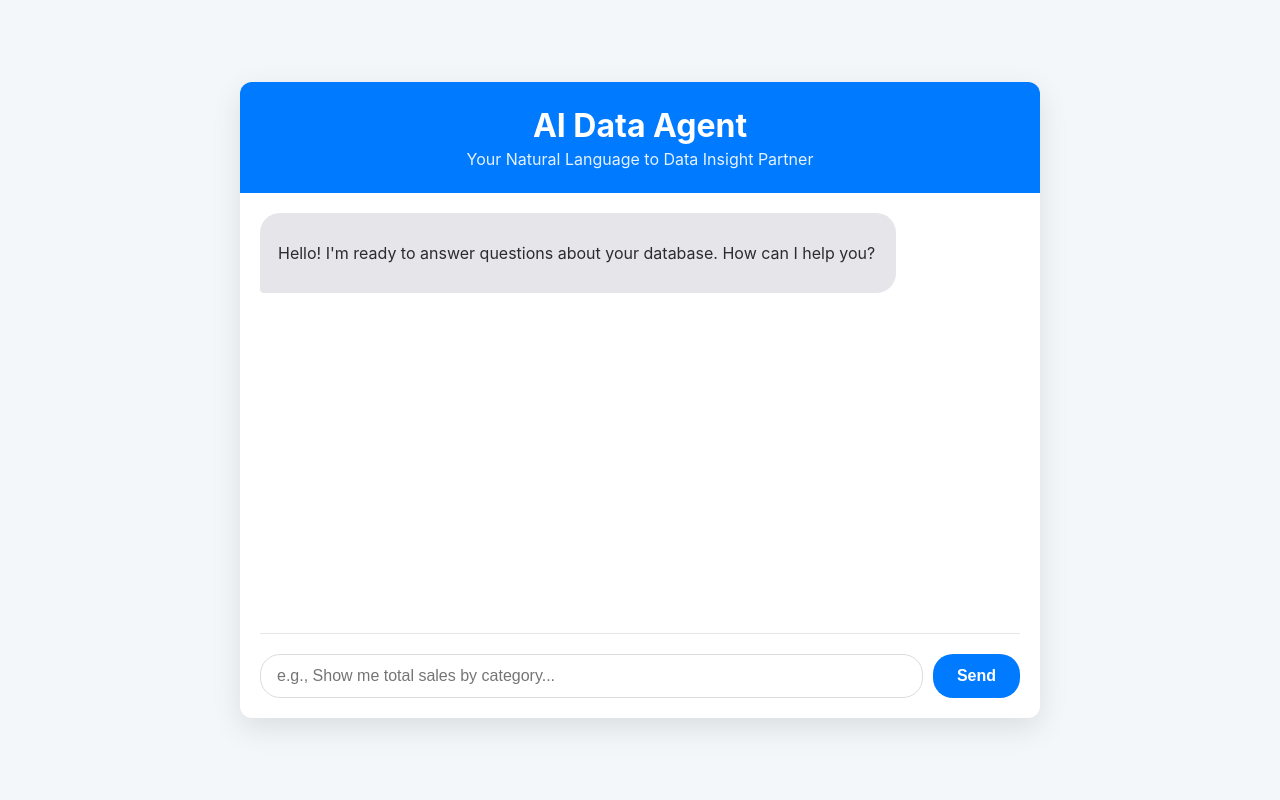
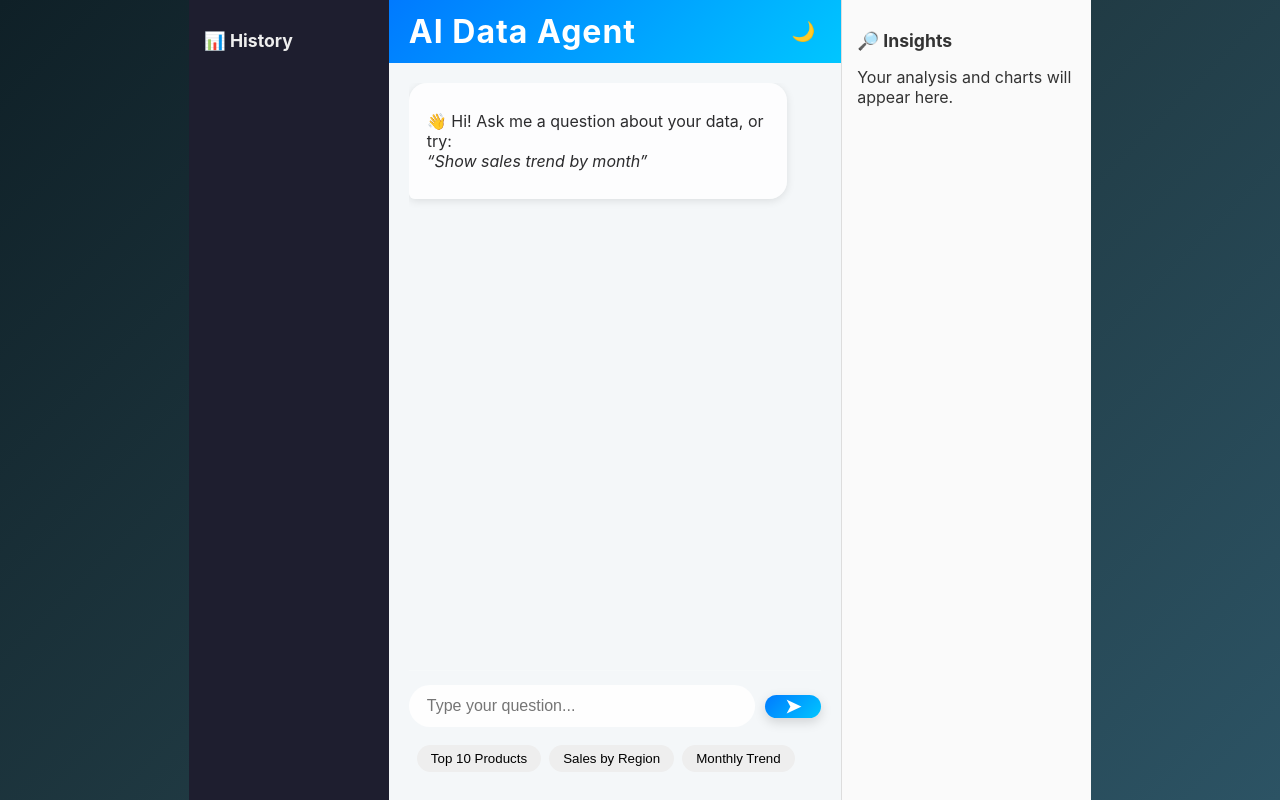
Before and after one commit to Yesh045/AI_Data_Agent, a Flask app: page / in a window 1280 px wide. Run offline with Flask 3, Linux system fonts and the light colour scheme.

Commit message:
Feat : improved webpage and litte resoning of ai

```diff
--- a/app.py
+++ b/app.py
@@ -1,9 +1,9 @@
 from flask import Flask, render_template, request, jsonify
 from sqlalchemy import create_engine
-import pandas as pd
+import json
 
-# Import the functions from your existing agent.py
-from agent import get_db_schema, generate_sql, execute_query
+# Import the updated and new functions from our logic file
+from agent_logic import get_db_schema, generate_sql, execute_query, generate_chat_response, analyze_data_for_insights
 
 # --- FLASK APP SETUP ---
 app = Flask(__name__)
@@ -13,11 +13,9 @@ db_path = 'sales.db'
 engine = create_engine(f'sqlite:///{db_path}')
 db_schema = get_db_schema(engine)
 
-# Keep a simple chat history in memory (for this example)
 chat_history = []
 
 # --- API ROUTES ---
-
 @app.route('/')
 def index():
     """Renders the main web page."""
@@ -25,40 +23,54 @@ def index():
 
 @app.route('/ask', methods=['POST'])
 def ask_agent():
-    """Receives a question from the frontend and returns the AI's response."""
-    global chat_history # Use the global history list
-
+    """
+    Receives a question from the frontend, determines intent,
+    and returns a multi-part response with AI-driven insights.
+    """
+    global chat_history
     user_prompt = request.json.get('prompt')
     if not user_prompt:
         return jsonify({"error": "No prompt provided."}), 400
 
-    # 1. Generate SQL Query
-    sql_query = generate_sql(user_prompt, db_schema, chat_history)
-    if not sql_query:
-        return jsonify({"error": "Failed to generate SQL query."}), 500
+    # Simple intent detection
+    is_chat_request = user_prompt.lower().startswith(('what is', 'is this', 'why', 'who', 'explain'))
 
-    # Add to history for context in the next turn
-    chat_history.append({"user": user_prompt, "sql": sql_query})
+    # Initialize the response object
+    response_payload = {"sql": None, "results": None, "analysis": None, "chat_response": None}
 
-    # 2. Execute Query
-    results_df = execute_query(engine, sql_query)
+    if not is_chat_request:
+        # --- DATA QUERY & ANALYSIS PATH ---
+        sql_query = generate_sql(user_prompt, db_schema, chat_history)
+        if not sql_query:
+            response_payload["chat_response"] = "I'm sorry, I couldn't generate a SQL query for that request."
+            return jsonify(response_payload)
 
-    # 3. Format the response
-    if results_df is None:
-        return jsonify({
-            "sql": sql_query,
-            "results": "Error executing query.",
-            "viz": None
-        })
+        response_payload["sql"] = sql_query
+        chat_history.append({"user": user_prompt, "sql": sql_query})
 
-    # Convert DataFrame to a format that can be sent as JSON
-    results_json = results_df.to_dict(orient='records')
+        results_df = execute_query(engine, sql_query)
 
-    # For now, we'll send the data back and let the frontend handle plotting
-    return jsonify({
-        "sql": sql_query,
-        "results": results_json
-    })
+        if results_df is not None:
+            if not results_df.empty:
+                results_json = results_df.to_dict(orient='records')
+                response_payload["results"] = results_json
+
+                # *** The NEW Smart Step ***
+                # Ask the AI to analyze the results and provide insights
+                analysis_json_str = analyze_data_for_insights(user_prompt, results_df)
+                response_payload["analysis"] = json.loads(analysis_json_str) # Parse the JSON string
+            else:
+                 response_payload["analysis"] = {"summary": "The query ran successfully but returned no data.", "chart_config": None}
+        else:
+            response_payload["analysis"] = {"summary": "There was an error executing the SQL query.", "chart_config": None}
+
+    else:
+        # --- CHAT PATH ---
+        chat_response = generate_chat_response(user_prompt, db_schema, chat_history)
+        response_payload["chat_response"] = chat_response
+        chat_history.append({"user": user_prompt, "chat": chat_response})
+
+    return jsonify(response_payload)
 
 if __name__ == '__main__':
     app.run(debug=True)
--- a/static/script.js
+++ b/static/script.js
@@ -3,44 +3,112 @@ document.addEventListener('DOMContentLoaded', () => {
     const sendBtn = document.getElementById('send-btn');
     const chatBox = document.getElementById('chat-box');
 
-    const sendMessage = async () => {
-        const prompt = userInput.value.trim();
-        if (!prompt) return;
+    // Get references to our dashboard panels
+    const insightBox = document.getElementById('insight-box');
+    const downloadBtn = document.getElementById('download-chart-btn');
+    const suggestionChips = document.querySelectorAll('.chip');
 
-        // Display user message
-        appendMessage(prompt, 'user-message');
+    let chartInstance = null;
+
+    const sendMessage = async (prompt) => {
+        if (!prompt || prompt.trim() === '') return;
+
+        appendChatMessage(prompt, 'user-message');
         userInput.value = '';
+        appendChatMessage('<p>Thinking...</p>', 'bot-message', true);
 
         try {
             const response = await fetch('/ask', {
                 method: 'POST',
-                headers: {
-                    'Content-Type': 'application/json',
-                },
+                headers: { 'Content-Type': 'application/json' },
                 body: JSON.stringify({ prompt: prompt }),
             });
 
-            if (!response.ok) {
-                throw new Error(`HTTP error! status: ${response.status}`);
-            }
+            if (!response.ok) throw new Error(`HTTP error! status: ${response.status}`);
 
             const data = await response.json();
-
-            // Display bot response (SQL and results)
-            let botHtml = `<p>Here is the SQL I generated:</p><pre>${data.sql}</pre>`;
-
-            if (data.results && data.results.length > 0) {
-                 botHtml += `<p>And here are the results:</p>${createTable(data.results)}`;
-            } else {
-                 botHtml += `<p>The query ran successfully but returned no data.</p>`;
-            }
-
-            appendMessage(botHtml, 'bot-message');
+            updateUI(data);
 
         } catch (error) {
             console.error('Error:', error);
-            appendMessage('Sorry, something went wrong. Please check the console for details.', 'bot-message');
+            const errorData = { analysis: { summary: 'Sorry, a technical error occurred. Please check the server console.' } };
+            updateChat(errorData);
+            updateInsights(errorData);
         }
+    };
+
+    const updateUI = (data) => {
+        updateChat(data);
+        updateInsights(data);
+    };
+
+    const updateChat = (data) => {
+        const loadingMessage = chatBox.querySelector('.loading');
+        let chatHtml = '';
+
+        if (data.chat_response) {
+            chatHtml = `<p>${data.chat_response}</p>`;
+        } else if (data.analysis && data.analysis.summary) {
+            chatHtml = `<p>${data.analysis.summary}</p>`;
+        } else {
+            chatHtml = `<p>I've updated the insights panel with your results.</p>`;
+        }
+
+        if (loadingMessage) {
+            loadingMessage.innerHTML = chatHtml;
+            loadingMessage.classList.remove('loading');
+        } else {
+            appendChatMessage(chatHtml, 'bot-message');
+        }
+    };
+
+    const updateInsights = (data) => {
+        // Always clear the panel and hide the button first for a fresh slate
+        insightBox.innerHTML = '';
+        downloadBtn.style.display = 'none';
+
+        if (data.sql) {
+            const details = document.createElement('details');
+            details.innerHTML = `<summary>Show SQL Query</summary><pre>${data.sql}</pre>`;
+            insightBox.appendChild(details);
+        }
+
+        if (data.analysis && data.analysis.chart_config) {
+            const canvas = document.createElement('canvas');
+            canvas.id = 'botChart';
+            insightBox.appendChild(canvas);
+            renderChart(data.analysis.chart_config, data.results);
+            downloadBtn.style.display = 'block'; // Show the download button only if a chart exists
+        } else if (data.results && data.results.length > 0) {
+            insightBox.innerHTML += createTable(data.results);
+        } else if (!data.sql && !data.chat_response) {
+             insightBox.innerHTML = '<p>No analysis to display. Ask a question!</p>';
+        }
+    };
+
+    const renderChart = (config, data) => {
+        const ctx = document.getElementById('botChart').getContext('2d');
+        if (chartInstance) {
+            chartInstance.destroy();
+        }
+
+        config.data.datasets.forEach(dataset => {
+            const dataKey = dataset.data[0];
+            dataset.data = data.map(row => row[dataKey]);
+        });
+
+        const labelKey = config.data.labels[0];
+        config.data.labels = data.map(row => row[labelKey]);
+
+        chartInstance = new Chart(ctx, config);
+    };
+
+    const downloadChart = () => {
+        if (!chartInstance) return;
+        const link = document.createElement('a');
+        link.href = chartInstance.toBase64Image();
+        link.download = 'ai_data_agent_chart.png';
+        link.click();
     };
 
     const createTable = (data) => {
@@ -57,9 +125,11 @@ document.addEventListener('DOMContentLoaded', () => {
         return table;
     };
 
-    const appendMessage = (content, className) => {
+    const appendChatMessage = (content, className, isLoading = false) => {
         const messageDiv = document.createElement('div');
         messageDiv.className = `message ${className}`;
+        if (isLoading) { messageDiv.classList.add('loading'); }
+
         if (className === 'bot-message') {
             messageDiv.innerHTML = content;
         } else {
@@ -71,10 +141,16 @@ document.addEventListener('DOMContentLoaded', () => {
         chatBox.scrollTop = chatBox.scrollHeight;
     };
 
-    sendBtn.addEventListener('click', sendMessage);
+    sendBtn.addEventListener('click', () => sendMessage(userInput.value));
     userInput.addEventListener('keypress', (e) => {
-        if (e.key === 'Enter') {
-            sendMessage();
-        }
+        if (e.key === 'Enter') sendMessage(userInput.value);
+    });
+    downloadBtn.addEventListener('click', downloadChart);
+    suggestionChips.forEach(chip => {
+        chip.addEventListener('click', () => {
+            const prompt = chip.textContent;
+            userInput.value = prompt;
+            sendMessage(prompt);
+        });
     });
 });
--- a/static/style.css
+++ b/static/style.css
@@ -1,41 +1,46 @@
+/* Base reset */
 body {
-    font-family: -apple-system, BlinkMacSystemFont, 'Segoe UI', Roboto, Helvetica, Arial, sans-serif;
-    background-color: #f4f7f9;
+  font-family: "Inter", -apple-system, BlinkMacSystemFont, sans-serif;
+  background: linear-gradient(135deg, #0f2027, #203a43, #2c5364);
   margin: 0;
   display: flex;
   justify-content: center;
   align-items: center;
   min-height: 100vh;
+  color: #333;
 }
 
-.container {
-    width: 100%;
-    max-width: 800px;
-    background-color: #fff;
-    border-radius: 12px;
-    box-shadow: 0 10px 30px rgba(0, 0, 0, 0.1);
+/* Glass container */
+.container.glass {
+  width: 95%;
+  max-width: 850px;
+  background: rgba(255, 255, 255, 0.15);
+  border-radius: 20px;
+  box-shadow: 0 10px 40px rgba(0,0,0,0.2);
+  backdrop-filter: blur(15px);
+  overflow: hidden;
   display: flex;
   flex-direction: column;
-    overflow: hidden;
 }
 
+/* Header */
 header {
-    padding: 24px;
-    background-color: #007aff;
+  padding: 22px;
+  background: linear-gradient(135deg, #007aff, #00c6ff);
+  text-align: center;
   color: white;
-    text-align: center;
 }
-
 header h1 {
   margin: 0;
   font-size: 2em;
+  letter-spacing: 1px;
+}
+header p {
+  margin: 4px 0 0;
+  opacity: 0.85;
 }
 
-header p {
-    margin: 4px 0 0;
-    opacity: 0.9;
-}
-
+/* Chat window */
 .chat-window {
   display: flex;
   flex-direction: column;
@@ -48,75 +53,202 @@ header p {
   overflow-y: auto;
   margin-bottom: 20px;
   padding-right: 10px;
-    height: 50vh;
+  height: 60vh;
+  scrollbar-width: thin;
+}
+.chat-box::-webkit-scrollbar {
+  width: 6px;
+}
+.chat-box::-webkit-scrollbar-thumb {
+  background: rgba(255,255,255,0.3);
+  border-radius: 10px;
 }
 
+/* Messages */
 .message {
-    margin-bottom: 16px;
+  margin-bottom: 14px;
   padding: 12px 18px;
-    border-radius: 20px;
-    max-width: 80%;
-    line-height: 1.5;
+  border-radius: 18px;
+  max-width: 85%;
+  animation: fadeIn 0.3s ease-in-out;
 }
 
 .user-message {
-    background-color: #007aff;
+  background: linear-gradient(135deg, #007aff, #8e2de2);
   color: white;
   align-self: flex-end;
-    margin-left: auto;
-    border-bottom-right-radius: 4px;
+  border-bottom-right-radius: 6px;
+  box-shadow: 0 4px 12px rgba(0,0,0,0.15);
 }
 
 .bot-message {
-    background-color: #e5e5ea;
+  background-color: rgba(255,255,255,0.8);
   color: #2c2c2e;
   align-self: flex-start;
-    border-bottom-left-radius: 4px;
+  border-bottom-left-radius: 6px;
+  box-shadow: 0 2px 8px rgba(0,0,0,0.1);
 }
 
 .bot-message pre {
-    background-color: #2c2c2e;
+  background: #1c1c1e;
   color: #f2f2f2;
   padding: 10px;
   border-radius: 8px;
-    white-space: pre-wrap;
-    word-wrap: break-word;
-    font-family: 'SF Mono', 'Menlo', 'Courier New', monospace;
+  overflow-x: auto;
 }
 
+.bot-message table {
+  width: 100%;
+  border-collapse: collapse;
+  margin-top: 10px;
+  font-size: 0.9em;
+}
+.bot-message th, .bot-message td {
+  border: 1px solid #ddd;
+  padding: 6px 10px;
+}
+.bot-message th {
+  background: #f4f7f9;
+}
+
+/* Chart container */
+.chart-container {
+  margin-top: 15px;
+  padding: 10px;
+  background: white;
+  border-radius: 12px;
+  box-shadow: 0 4px 12px rgba(0,0,0,0.1);
+}
+
+/* Input */
 .input-area {
   display: flex;
-    border-top: 1px solid #e5e5ea;
-    padding-top: 20px;
+  border-top: 1px solid rgba(255,255,255,0.2);
+  padding: 14px 0 10px;
+  align-items: center;
+}
+#user-input {
+  flex-grow: 1;
+  border: none;
+  border-radius: 25px;
+  padding: 12px 18px;
+  font-size: 1em;
+  outline: none;
+  background: rgba(255,255,255,0.9);
+}
+#send-btn {
+  margin-left: 10px;
+  background: linear-gradient(135deg, #007aff, #00c6ff);
+  color: white;
+  border: none;
+  padding: 0 20px;
+  border-radius: 25px;
+  font-size: 1.2em;
+  font-weight: bold;
+  cursor: pointer;
+  box-shadow: 0 4px 12px rgba(0,0,0,0.15);
+  transition: transform 0.2s ease, background 0.3s;
+}
+#send-btn:hover {
+  transform: scale(1.05);
 }
 
-#user-input {
-    flex-grow: 1;
-    border: 1px solid #dcdcdc;
-    border-radius: 20px;
-    padding: 12px 16px;
-    font-size: 1em;
-    outline: none;
-    transition: border-color 0.2s;
+/* Typing indicator */
+.loading::after {
+  content: " ⠋";
+  animation: dots 1s steps(5, end) infinite;
+}
+@keyframes dots {
+  0%, 20% { content: " ⠋"; }
+  40% { content: " ⠙"; }
+  60% { content: " ⠹"; }
+  80% { content: " ⠸"; }
+  100% { content: " ⠋"; }
 }
 
-#user-input:focus {
-    border-color: #007aff;
+/* Fade in animation */
+@keyframes fadeIn {
+  from { opacity: 0; transform: translateY(5px); }
+  to { opacity: 1; transform: translateY(0); }
+}
+/* Layout grid */
+.layout {
+  display: grid;
+  grid-template-columns: 200px 1fr 250px;
+  height: 100vh;
 }
 
-#send-btn {
-    margin-left: 10px;
-    background-color: #007aff;
-    color: white;
-    border: none;
-    padding: 0 24px;
-    border-radius: 20px;
-    font-size: 1em;
-    font-weight: 600;
+/* Sidebar */
+.sidebar {
+  background: #1e1e2f;
+  color: #eee;
+  padding: 15px;
+  overflow-y: auto;
+}
+.sidebar h2 {
+  font-size: 1.1em;
+  margin-bottom: 10px;
+}
+.sidebar ul {
+  list-style: none;
+  padding: 0;
+}
+.sidebar li {
+  padding: 8px;
   cursor: pointer;
-    transition: background-color 0.2s;
+  border-radius: 6px;
+}
+.sidebar li:hover {
+  background: rgba(255,255,255,0.1);
 }
 
-#send-btn:hover {
-    background-color: #0056b3;
+/* Main */
+.main {
+  display: flex;
+  flex-direction: column;
+  background: #f4f7f9;
 }
+.main header {
+  background: linear-gradient(135deg,#007aff,#00c6ff);
+  color: white;
+  padding: 12px 20px;
+  display: flex;
+  justify-content: space-between;
+  align-items: center;
+}
+#theme-toggle {
+  border: none;
+  background: transparent;
+  font-size: 1.2em;
+  cursor: pointer;
+  color: white;
+}
+
+/* Suggestions */
+.suggestions {
+  display: flex;
+  gap: 8px;
+  padding: 8px;
+}
+.chip {
+  background: #eee;
+  border: none;
+  padding: 6px 14px;
+  border-radius: 16px;
+  cursor: pointer;
+}
+.chip:hover {
+  background: #ddd;
+}
+
+/* Insights Panel */
+.insights {
+  background: #fafafa;
+  border-left: 1px solid #ddd;
+  padding: 15px;
+  overflow-y: auto;
+}
+.insights h2 {
+  font-size: 1.1em;
+  margin-bottom: 10px;
+}
--- a/templates/index.html
+++ b/templates/index.html
@@ -1,30 +1,56 @@
 <!DOCTYPE html>
 <html lang="en">
 <head>
-    <meta charset="UTF-8">
+  <meta charset="UTF-8" />
   <meta name="viewport" content="width=device-width, initial-scale=1.0">
   <title>AI Data Agent</title>
   <link rel="stylesheet" href="/static/style.css">
+  <script src="https://cdn.jsdelivr.net/npm/chart.js"></script>
 </head>
 <body>
-    <div class="container">
+  <div class="layout">
+
+    <aside class="sidebar">
+      <h2>📊 History</h2>
+      <ul id="history"></ul>
+    </aside>
+
+    <main class="main">
       <header>
         <h1>AI Data Agent</h1>
-            <p>Your Natural Language to Data Insight Partner</p>
+        <button id="theme-toggle">🌙</button>
       </header>
+
       <div class="chat-window">
         <div id="chat-box" class="chat-box">
-                <!-- Chat messages will be appended here -->
           <div class="message bot-message">
-                    <p>Hello! I'm ready to answer questions about your database. How can I help you?</p>
+            <p>👋 Hi! Ask me a question about your data, or try:<br>
+              <em>“Show sales trend by month”</em></p>
           </div>
         </div>
+
         <div class="input-area">
-                <input type="text" id="user-input" placeholder="e.g., Show me total sales by category...">
-                <button id="send-btn">Send</button>
+          <input type="text" id="user-input" placeholder="Type your question...">
+          <button id="send-btn">➤</button>
+        </div>
+
+        <div class="suggestions">
+          <button class="chip">Top 10 Products</button>
+          <button class="chip">Sales by Region</button>
+          <button class="chip">Monthly Trend</button>
         </div>
       </div>
+    </main>
+
+    <aside class="insights">
+      <h2>🔎 Insights</h2>
+      <div id="insight-box">
+        <p>Your analysis and charts will appear here.</p>
       </div>
+      <button id="download-chart-btn" class="download-btn" style="display: none;">Download Chart</button>
+    </aside>
+  </div>
+
   <script src="/static/script.js"></script>
 </body>
 </html>
```
Also changed, not shown: agent_logic.py (added, +108 -0 lines). Lines whose indentation alone changed are shown as unchanged.
